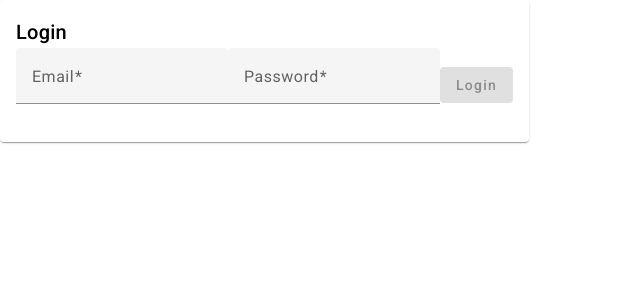
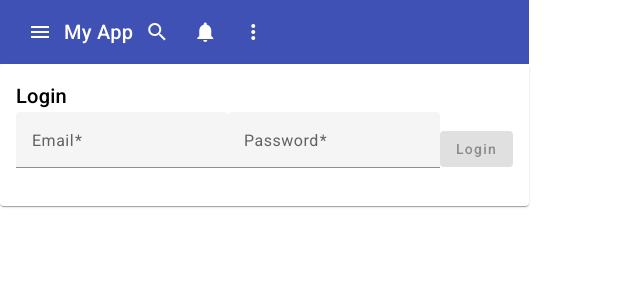
Before and after one commit to sssrikanthpyla/formtohome-pwa, an Angular app: page /login in a window 1280 px wide. Shown: the top 300 px of the page, without its empty margins (0-640 px from the left). Built offline with nearby package versions, Linux system fonts and the light colour scheme.

Commit message:
Added menubar

```diff
--- a/src/app/app.module.ts
+++ b/src/app/app.module.ts
@@ -6,6 +6,7 @@ import { AppComponent } from './app.component';
 import { ServiceWorkerModule } from '@angular/service-worker';
 import { BrowserAnimationsModule } from '@angular/platform-browser/animations';
 
+import { CommonComponentsModule } from './modules/common-components/common-components.module';
 import { MaterialComponentsModule } from './material/material-components/material-components.module';
 
 @NgModule({
@@ -16,6 +17,7 @@ import { MaterialComponentsModule } from './material/material-components/materia
     BrowserModule,
     AppRoutingModule,
     MaterialComponentsModule,
+    CommonComponentsModule,
     ServiceWorkerModule.register('ngsw-worker.js', {
       enabled: !isDevMode(),
       // Register the ServiceWorker as soon as the application is stable
--- /dev/null
+++ b/src/app/modules/common-components/menu-bar/menu-bar.component.html
@@ -0,0 +1,47 @@
+<mat-toolbar color="primary">
+    <button mat-icon-button (click)="sidenav.toggle()">
+      <mat-icon>menu</mat-icon>
+    </button>
+    <span>My App</span>
+
+    <span class="spacer"></span>
+
+    <button mat-icon-button>
+      <mat-icon>search</mat-icon>
+    </button>
+    <button mat-icon-button>
+      <mat-icon>notifications</mat-icon>
+    </button>
+    <button mat-icon-button [matMenuTriggerFor]="menu">
+      <mat-icon>more_vert</mat-icon>
+    </button>
+  </mat-toolbar>
+
+  <mat-menu #menu="matMenu">
+    <button mat-menu-item>
+      <mat-icon>account_circle</mat-icon>
+      <span>Profile</span>
+    </button>
+    <button mat-menu-item>
+      <mat-icon>settings</mat-icon>
+      <span>Settings</span>
+    </button>
+    <button mat-menu-item>
+      <mat-icon>logout</mat-icon>
+      <span>Logout</span>
+    </button>
+  </mat-menu>
+
+  <mat-sidenav-container class="sidenav-container">
+    <mat-sidenav #sidenav class="sidenav" mode="side">
+      <mat-nav-list>
+        <a mat-list-item routerLink="/">Home</a>
+        <a mat-list-item routerLink="/about">About</a>
+        <a mat-list-item routerLink="/contact">Contact</a>
+      </mat-nav-list>
+    </mat-sidenav>
+
+    <mat-sidenav-content>
+      <router-outlet></router-outlet>
+    </mat-sidenav-content>
+  </mat-sidenav-container>
--- /dev/null
+++ b/src/app/modules/common-components/menu-bar/menu-bar.component.ts
@@ -0,0 +1,22 @@
+import { Component, ViewChild, ElementRef } from '@angular/core';
+import { MatSidenav } from '@angular/material/sidenav';
+
+@Component({
+  selector: 'app-menu-bar',
+  templateUrl: './menu-bar.component.html',
+  styleUrls: ['./menu-bar.component.scss']
+})
+export class MenuBarComponent {
+
+  @ViewChild('sidenav', { static: true }) sidenav!: MatSidenav;
+
+  constructor(private elementRef: ElementRef) {}
+
+  ngAfterViewInit() {
+    this.sidenav.close();
+  }
+
+  toggle() {
+    this.sidenav.toggle();
+  }
+}
--- a/src/app/modules/home/home-routing.module.ts
+++ b/src/app/modules/home/home-routing.module.ts
@@ -6,6 +6,7 @@ import { SignupComponent } from './signup/signup.component';
 
 const routes: Routes = [
   {path: '', component: HomeComponent},
+  {path: 'home', component: HomeComponent},
   {path: 'login', component: LoginComponent},
   {path: 'signup', component: SignupComponent}
 ];
--- a/src/app/modules/home/home.module.ts
+++ b/src/app/modules/home/home.module.ts
@@ -11,6 +11,7 @@ import { ReactiveFormsModule } from '@angular/forms';
 import { MaterialComponentsModule } from 'src/app/material/material-components/material-components.module';
 import { LoginComponent } from './login/login.component';
 import { SignupComponent } from './signup/signup.component';
+import { CommonComponentsModule } from '../common-components/common-components.module';
 
 @NgModule({
   declarations: [
@@ -24,7 +25,8 @@ import { SignupComponent } from './signup/signup.component';
     MatToolbarModule,
     MatInputModule,
     ReactiveFormsModule,
-    MaterialComponentsModule
+    MaterialComponentsModule,
+    CommonComponentsModule
   ]
 })
 export class HomeModule { }
--- a/src/app/modules/home/home/home.component.html
+++ b/src/app/modules/home/home/home.component.html
@@ -1,2 +1,2 @@
-
-<p>It is working.</p>
+<app-menu-bar></app-menu-bar>
+<h2>Home component works fine.</h2>
--- a/src/app/modules/home/login/login.component.html
+++ b/src/app/modules/home/login/login.component.html
@@ -1,3 +1,4 @@
+<app-menu-bar></app-menu-bar>
 <mat-card>
     <mat-card-header>
       <mat-card-title>Login</mat-card-title>
@@ -18,7 +19,7 @@
             Password is required
           </mat-error>
         </mat-form-field>
-        <button mat-raised-button color="primary" type="submit" [disabled]="loginForm.invalid">Login</button>
+        <button mat-raised-button color="primary" type="submit" [disabled]="loginForm.invalid" [routerLink]="['/home']" routerLinkActive="router-link-active" >Login</button>
         <!-- <button mat-raised-button color="primary" type="submit">Login</button> -->
       </form>
     </mat-card-content>
--- a/src/app/modules/home/signup/signup.component.html
+++ b/src/app/modules/home/signup/signup.component.html
@@ -1,3 +1,4 @@
+<app-menu-bar></app-menu-bar>
 <mat-card>
     <mat-card-title>Signup</mat-card-title>
     <mat-card-content>
```
Also changed, not shown: src/app/modules/common-components/common-components.module.ts (added, +19 -0 lines), src/app/modules/common-components/menu-bar/menu-bar.component.scss (added), 1 other file (tests, documents, lock files or other folders).
